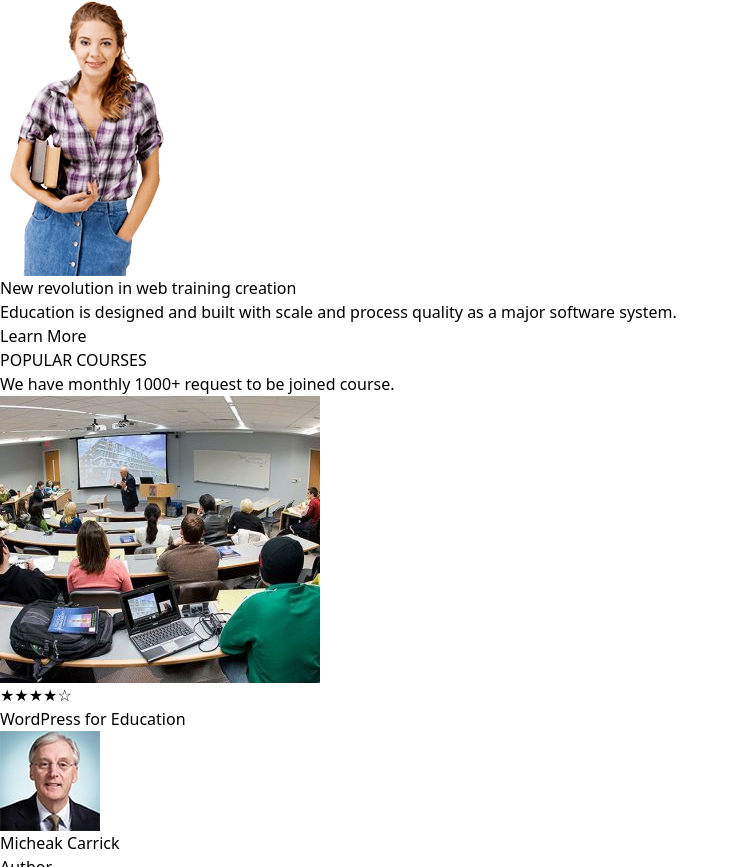
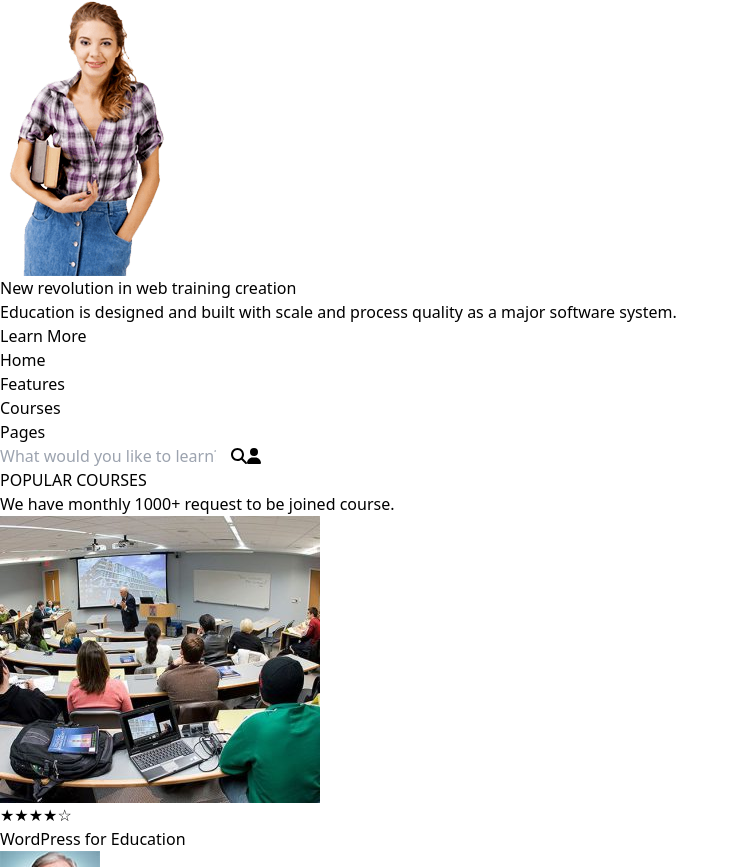
Before and after one commit to Noman2218/final-project-react, a React (Vite) app: page /WordPressForEducation in a window 1280 px wide. Shown: the part 1115-1982 px from the top of the page, without its empty margins (0-738 px from the left). Built offline with nearby package versions, Linux system fonts and the light colour scheme.

Commit message:
navigation start

```diff
--- a/package.json
+++ b/package.json
@@ -17,7 +17,8 @@
     "@fortawesome/react-fontawesome": "^0.2.2",
     "antd": "^5.21.2",
     "react": "^18.3.1",
-    "react-dom": "^18.3.1"
+    "react-dom": "^18.3.1",
+    "react-router-dom": "^6.26.2"
   },
   "devDependencies": {
     "@eslint/js": "^9.9.0",
--- a/src/App.jsx
+++ b/src/App.jsx
@@ -10,6 +10,7 @@ import SubscribeSection from './components/SubscribeSection'
 import Registernow from './components/Registernow'
 import Footer from './components/Footer'
 import WordPressForEducation from './components/WordPressForEducation.jsx'
+import Navbar from './components/Navbar.jsx'
 
 
 
@@ -17,12 +18,12 @@ import WordPressForEducation from './components/WordPressForEducation.jsx'
 
 
 function App() {
-  const [count, setCount] = useState(0)
 
   return (
     <>
       <div>
        <Header/>
+       <Navbar/>
        <PopularCourses/>
        <Registernow/>
        <Instructors/>
--- a/src/components/Header.jsx
+++ b/src/components/Header.jsx
@@ -17,15 +17,17 @@ const Header = () => {
         </header>
       </div>
 
-      <div className="relative bg-cover bg-center h-[80vh]">
+      <div className=" grid-cols-1 relative bg-cover bg-center h-[80vh]">
         <img
           src="images/sliderbanner1.jpg"
           alt="sliderbanner"
           className="absolute inset-0 w-full h-full object-cover z-0"
         />
+        <div className="relative grid grid-cols-1 lg:grid-cols-2 gap-8 h-full z-10 px-4 sm:px-8 lg:px-20 py-12">
 
-        <div className="absolute ml-20 sm:ml-8 flex flex-col items-start
-         justify-center h-full text-left text-white px-12 max-w-[600px] z-10">
+          {/* <div className="absolute ml-20 sm:ml-8 flex flex-col items-start
+         justify-center h-full text-left text-white px-12 max-w-[600px] z-10"> */}
+         <div className="flex flex-col justify-center items-start text-white max-w-[600px]">
             <p className="text-white font-bold">
               GCREATING A TRAINING SITE HAS NEVER BEEN
             </p>
@@ -38,7 +40,8 @@ const Header = () => {
           </div>
 
           {/* Right-side Boxes */}
-        <div className="absolute top-20 right-14 flex flex-col space-y-8 z-10 md:flex flex-row ">
+          <div className="absolute top-20 right-14 flex-col space-y-8 z-10 hidden lg:block">
+            {/* <div className=" items-center justify-center max-w-md:flex-col"> */}
             <div className='flex grid-cols-1 gap-10'>
               {/* Box 1 */}
               <div className="bg-black bg-opacity-50 p-6 rounded-lg flex flex-col items-start text-white w-[300px]">
@@ -80,6 +83,7 @@ const Header = () => {
           </div>
         </div>
       </div>
+    </div>
   )
 }
 
--- a/src/components/Navbar.jsx
+++ b/src/components/Navbar.jsx
@@ -1,15 +1,16 @@
-import React from 'react'
+import React from 'react';
+import { Link } from 'react-router-dom';
 import { FontAwesomeIcon } from '@fortawesome/react-fontawesome';
-import { faMagnifyingGlass, faUser } from '@fortawesome/free-solid-svg-icons';
+import { faMagnifyingGlass, faUser  } from '@fortawesome/free-solid-svg-icons';
 
 const Navbar = () => {
   return (
     <div>
       <ul className='items-center flex flex-wrap justify-between'>
-                <li className='mr-16' ><a href="#">Home</a></li>
-                <li className='mr-16' ><a href="#">Features</a></li>
-                <li className='mr-16' >  Courses</li>
-                <li className='mr-16' ><a href="#">Pages</a></li>
+        <li className='mr-16' ><Link to="/">Home</Link></li>
+        <li className='mr-16' ><Link to="/WordPressForEducation">Features</Link></li>
+        <li className='mr-16' ><Link to="/courses">Courses</Link></li>
+        <li className='mr-16' ><Link to="/pages">Pages</Link></li>
         <div>
           <input
             type="search"
@@ -21,13 +22,12 @@ const Navbar = () => {
           </button>
 
           <button className='p-4' >
-                        <FontAwesomeIcon icon={faUser} />
+            <FontAwesomeIcon icon={faUser } />
           </button>
         </div>
       </ul>
+    </div>
+  );
+};
 
-        </div >
-    )
-}
-
-export default Navbar
+export default Navbar;
--- a/src/components/ProcessSection.jsx
+++ b/src/components/ProcessSection.jsx
@@ -13,7 +13,7 @@ const ProcessSection = () => {
       </p>
 
       {/* Process Steps */}
-      <div className="flex justify-between items-center max-w-5xl mx-auto space-x-8">
+      <div className="grid md:grid-cols-4 grid-cols-1 items-center max-w-5xl mx-auto ">
         {/* Step 1 */}
         <div className="flex flex-col items-center text-center">
           <div className="flex justify-center items-center bg-white text-black rounded-full w-20 h-20 mb-4 shadow-lg">
@@ -24,7 +24,7 @@ const ProcessSection = () => {
         </div>
 
         {/* Step 2 */}
-        <div className="flex flex-col items-center text-center">
+        <div className="flex flex-col items-center text-center p-4">
           <div className="flex justify-center items-center bg-white text-black rounded-full w-20 h-20 mb-4 shadow-lg">
             <FontAwesomeIcon icon={faCopy} className="text-3xl" />
           </div>
@@ -33,7 +33,7 @@ const ProcessSection = () => {
         </div>
 
         {/* Step 3 */}
-        <div className="flex flex-col items-center text-center">
+        <div className="flex flex-col items-center text-center p-4">
           <div className="flex justify-center items-center bg-white text-black rounded-full w-20 h-20 mb-4 shadow-lg">
             <FontAwesomeIcon icon={faFolderOpen} className="text-3xl" />
           </div>
@@ -42,7 +42,7 @@ const ProcessSection = () => {
         </div>
 
         {/* Step 4 */}
-        <div className="flex flex-col items-center text-center">
+        <div className="flex flex-col items-center text-center p-4">
           <div className="flex justify-center items-center bg-white text-black rounded-full w-20 h-20 mb-4 shadow-lg">
             <FontAwesomeIcon icon={faBasketShopping} className="text-3xl" />
           </div>
--- a/src/main.jsx
+++ b/src/main.jsx
@@ -2,9 +2,12 @@ import { StrictMode } from 'react'
 import { createRoot } from 'react-dom/client'
 import App from './App.jsx'
 import './index.css'
+import { BrowserRouter } from 'react-router-dom'
 
 createRoot(document.getElementById('root')).render(
   <StrictMode>
-    <App />
+    <BrowserRouter>
+      <App />
+    </BrowserRouter>
   </StrictMode>,
 )
```
Also changed, not shown: src/components/routes.jsx (added, +16 -0 lines), 1 other file (tests, documents, lock files or other folders). Lines whose indentation alone changed are shown as unchanged.
